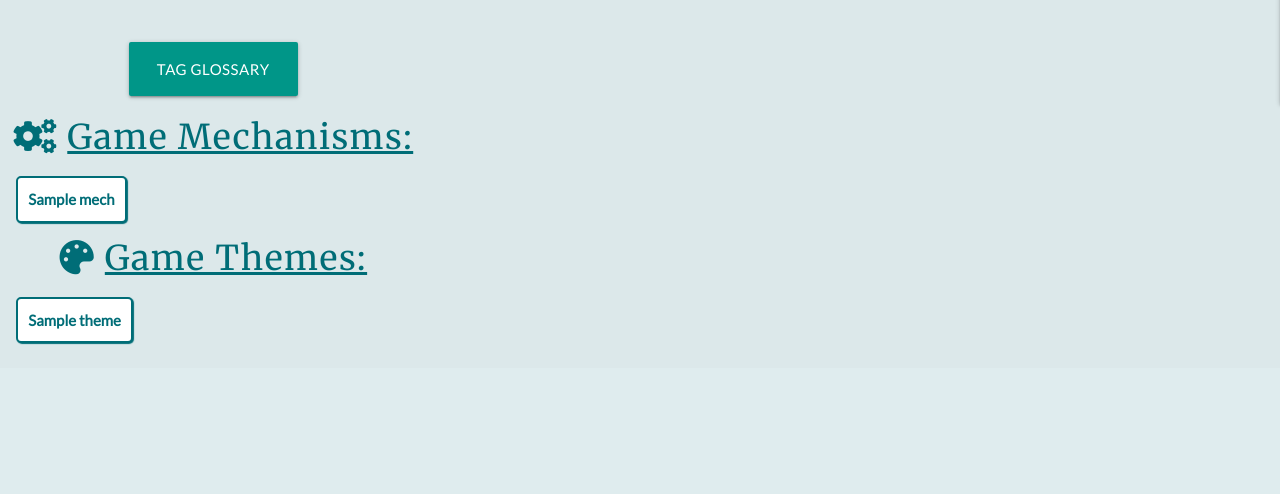
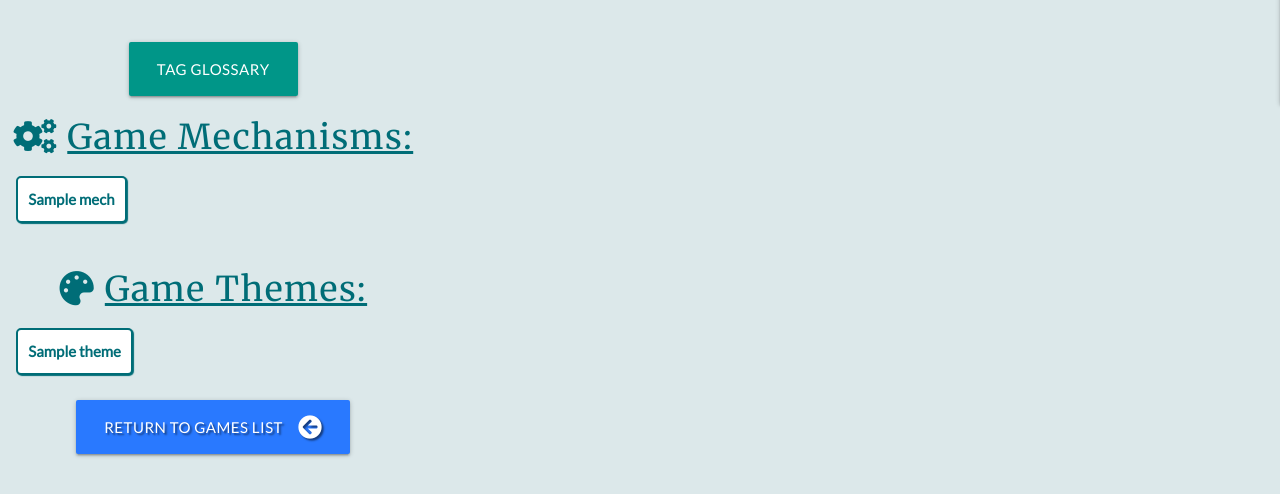
Before and after one commit to Vivioli87/meeple_finder, a Flask app: template templates/game_detail.html in a window 1280 px wide. Shown: the part 756-1250 px from the top of the page. Before the commit the page ends 1101 px from the top, so only its background shows below. Run offline with Flask 2, Linux system fonts and the light colour scheme; the template is opened without the code that fills it: most values are stand-ins (such as "Sample title", 1, 10 or a date in 2020); grey boxes marked "Sample" are stand-in pictures; some libraries are stand-ins or nearby versions.

Commit message:
altered styling on pages

```diff
--- a/templates/game_detail.html
+++ b/templates/game_detail.html
@@ -8,6 +8,7 @@
 {% block content %}
     <div class="row custom-teal-text">
         <div class="col s12 l4 center-align">
+            <div>
                 <h2 class="underline">{{game.name|capitalize}}</h2>
                 {% if game.image == "" %}
                     <img class="game-detail-image" src="https://www.logolynx.com/images/logolynx/s_33/33d3b4fb44abf51ee337cff414cbaecd.jpeg">
@@ -29,7 +30,12 @@
                     <li class="tooltipped" data-position="bottom" data-tooltip="Short = less than 1 hour.  Medium = 1-2 hours.  Long = 2+ hours."><strong>Playing time:</strong> {{game.playing_time|capitalize}}</li>
                 </ul>
                 <br>
+            </div>
+            <div>
                 <a href="{{ url_for('tag_list') }}" target="_blank" class="btn-large teal">Tag Glossary</a>
+            </div>
+            <div class="row">
+                <div class="col s12">
                     <h4><i class="fas fa-cogs"></i> <span class="underline">Game Mechanisms:</span></h4>
                     {% if game.mechanisms|count > 0 %}
                         <ul class="tag-list">
@@ -41,7 +47,10 @@
                         <p class="bigger-p-text">No tags have been defined for {{game.name|capitalize}}</p>
                     {% endif %}
                     <br>
-            <br>
+                </div>
+            </div>
+            <div class="row">
+                <div class="col s12">
                     <h4><i class="fas fa-palette"></i> <span class="underline">Game Themes:</span></h4>
                     {% if game.themes|count > 0 %}
                         <ul class="tag-list">
@@ -52,7 +61,24 @@
                     {% else %}
                         <p class="bigger-p-text">No tags have been defined for {{game.name|capitalize}}</p>
                     {% endif %}
+                    <br>
                 </div>
+            </div>
+            <div class="row">
+                <div class="center-align col s12">
+                    {% if session["user"] %}
+                        <a href="{{ url_for('get_games') }}" class="btn-large blue accent-3 text-shadow">
+                            Return to Games List<i class="fas fa-arrow-circle-left right"></i>
+                        </a>
+                    {% else %}
+                        <a href="{{ url_for('games_non_user') }}" class="btn-large blue accent-3 text-shadow">
+                            Return to Games List<i class="fas fa-arrow-circle-left right"></i>
+                        </a>
+                    {% endif %}
+                </div>
+            </div>
+        </div>
+
 
         <!--Reviews-->
         <div class="col s12 l6 offset-l1 center-align review">
--- a/templates/games.html
+++ b/templates/games.html
@@ -17,7 +17,7 @@
 
     <h3 class="custom-teal-text padding"><i class="fas fa-dice"></i> <span class="underline">Games List:</span></h3>
     <div class="center-align">
-        <a href="{{ url_for('get_games') }}" class="blue accent-3 btn-small text-shadow">Show all Games</a>
+        <a href="{{ url_for('get_games') }}" class="blue accent-3 btn-large text-shadow">Show all Games</a>
     </div>
     <!--Search & filter bars in collapsibles-->
     <ul class="collapsible">
--- a/templates/games_non_user.html
+++ b/templates/games_non_user.html
@@ -23,7 +23,7 @@
 </div>
 <h3 class="custom-teal-text padding"><i class="fas fa-dice"></i> <span class="underline">Games List:</span></h3>
 <div class="center-align">
-    <a href="{{ url_for('games_non_user') }}" class="blue accent-3 btn-small text-shadow">Show all Games</a>
+    <a href="{{ url_for('games_non_user') }}" class="blue accent-3 btn-large text-shadow">Show all Games</a>
 </div>
 <!--Search & filter bars in collapsibles-->
 <ul class="collapsible">
--- a/templates/profile.html
+++ b/templates/profile.html
@@ -50,7 +50,7 @@
                             </div>
                             <div class="card-content custom-teal-text">
                                 <span class="card-title underline">{{game.name|upper}}</span>
-                                <p>Added to Collection: {{game.date_added}}</p>
+                                <p>Added to Collection: {{game.date_added}}</p><br>
                                 <a href="{{ url_for('remove_from_collection', game_id=game.id) }}" class="red-text accent-3"><i class="fas fa-minus-circle"></i>  Remove from Collection</a>
                             </div>
                         </div>
```
Lines whose indentation alone changed are shown as unchanged.
